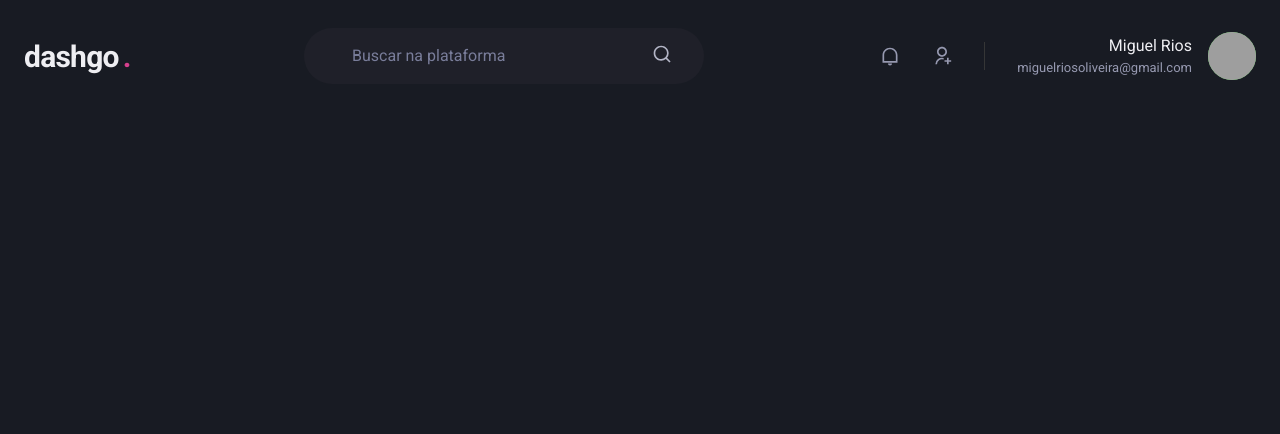
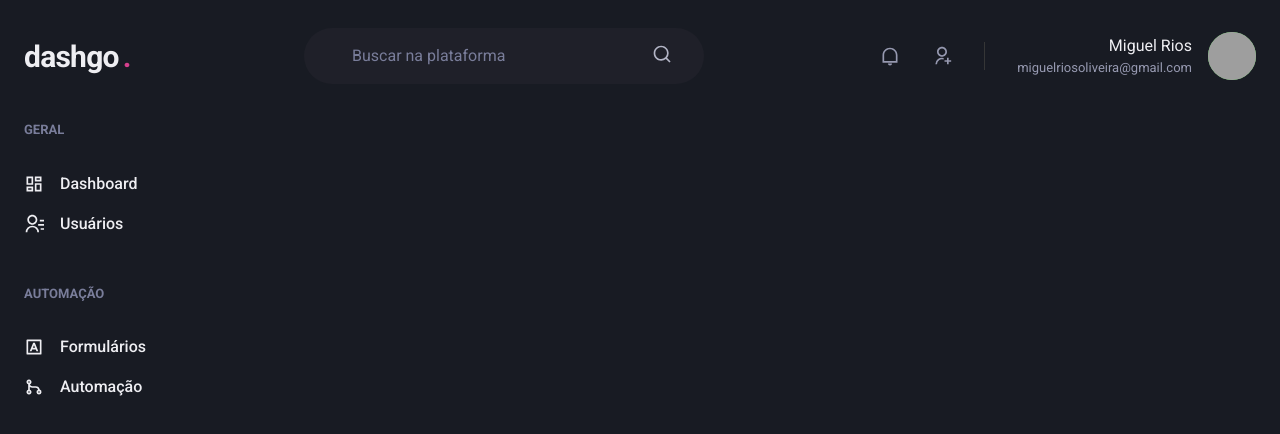
Before and after one commit to miguelriosoliveira/dashgo, a Next.js app: page /dashboard in a window 1280 px wide. Shown: the top 434 px of the page. Built offline with nearby package versions, Linux system fonts and the light colour scheme; grey boxes are pictures that could not be loaded.

Commit message:
Component: Sidebar

```diff
--- /dev/null
+++ b/src/components/Sidebar.tsx
@@ -0,0 +1,54 @@
+import { Box, Icon, Link, Stack, Text } from '@chakra-ui/react';
+import { RiContactsLine, RiDashboardLine, RiGitMergeLine, RiInputMethodLine } from 'react-icons/ri';
+
+export function Sidebar() {
+	return (
+		<Box as="aside" w="64" mr="8">
+			<Stack spacing="12" align="flex-start">
+				<Box>
+					<Text fontWeight="bold" color="gray.400" fontSize="small">
+						GERAL
+					</Text>
+
+					<Stack spacing="4" mt="8" align="stretch">
+						<Link display="flex" alignItems="center">
+							<Icon as={RiDashboardLine} fontSize="20" />
+							<Text ml="4" fontWeight="medium">
+								Dashboard
+							</Text>
+						</Link>
+
+						<Link display="flex" alignItems="center">
+							<Icon as={RiContactsLine} fontSize="20" />
+							<Text ml="4" fontWeight="medium">
+								Usuários
+							</Text>
+						</Link>
+					</Stack>
+				</Box>
+
+				<Box>
+					<Text fontWeight="bold" color="gray.400" fontSize="small">
+						AUTOMAÇÃO
+					</Text>
+
+					<Stack spacing="4" mt="8" align="stretch">
+						<Link display="flex" alignItems="center">
+							<Icon as={RiInputMethodLine} fontSize="20" />
+							<Text ml="4" fontWeight="medium">
+								Formulários
+							</Text>
+						</Link>
+
+						<Link display="flex" alignItems="center">
+							<Icon as={RiGitMergeLine} fontSize="20" />
+							<Text ml="4" fontWeight="medium">
+								Automação
+							</Text>
+						</Link>
+					</Stack>
+				</Box>
+			</Stack>
+		</Box>
+	);
+}
--- /dev/null
+++ b/src/components/index.ts
@@ -0,0 +1,3 @@
+export * from './Form';
+export * from './Header';
+export * from './Sidebar';
--- a/src/pages/dashboard.tsx
+++ b/src/pages/dashboard.tsx
@@ -1,5 +1,15 @@
-import { Header } from '../components/Header';
+import { Flex } from '@chakra-ui/react';
+
+import { Header, Sidebar } from '../components';
 
 export default function Dashboard() {
-	return <Header />;
+	return (
+		<Flex direction="column" h="100vh">
+			<Header />
+
+			<Flex w="100%" my="6" maxWidth={1480} mx="auto" px="6">
+				<Sidebar />
+			</Flex>
+		</Flex>
+	);
 }
```
